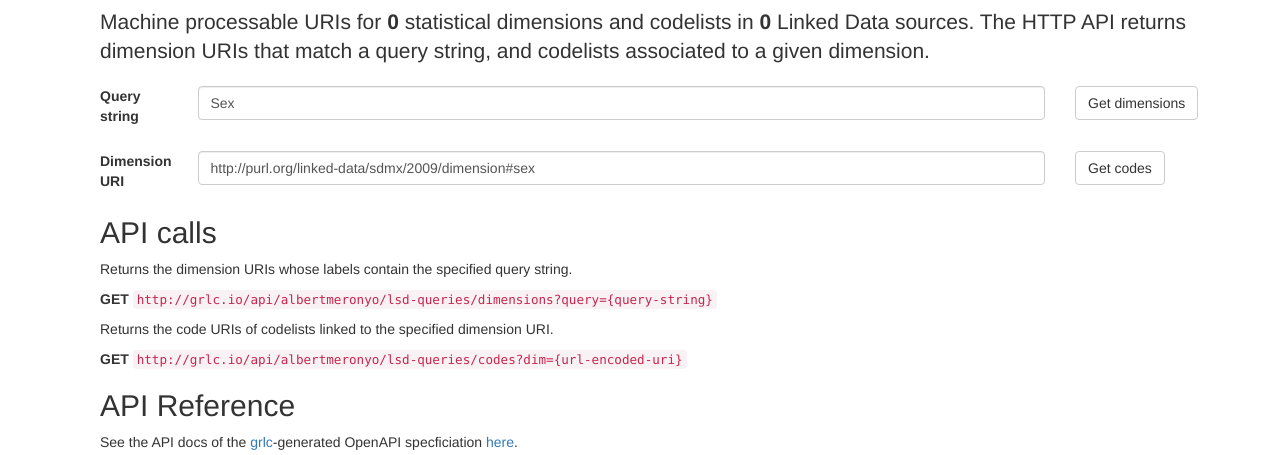
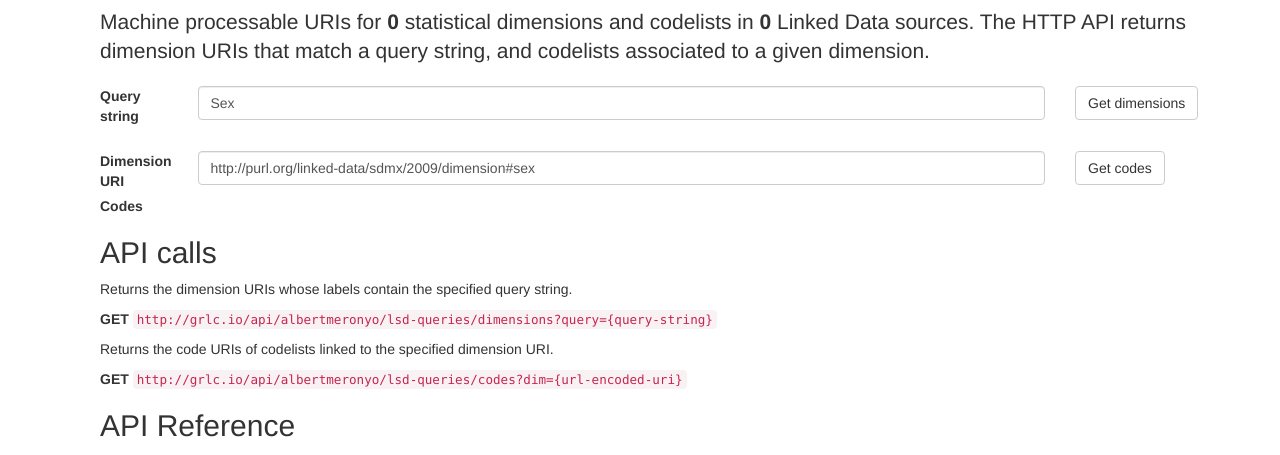
Before and after one commit to albertmeronyo/LSD-Dimensions, a Flask app: page / in a window 1280 px wide. Shown: the part 379-834 px from the top of the page. Run offline with Flask 2, Linux system fonts and the light colour scheme; data that the repository does not hold is empty; some libraries are stand-ins or nearby versions.

Commit message:
Added event handlers and DOM manipulation for query results

```diff
--- a/src/templates/footer.html
+++ b/src/templates/footer.html
@@ -18,5 +18,123 @@
 
   <script src="https://ajax.googleapis.com/ajax/libs/jquery/1.11.3/jquery.min.js"></script>
   <script src="https://maxcdn.bootstrapcdn.com/bootstrap/3.3.7/js/bootstrap.min.js"></script>
+
+
+  <script>
+    $('#dimensions_results').hide();
+
+    $('#get_dimensions_button').click(function(e){get_dimensions();})
+    $('#get_codes_button').click(function(e){
+      var dim_uri = $('#codes').val();
+
+      get_codes(dim_uri);
+    })
+
+    $('#query').keyup(function(e){
+      var code = e.which; // recommended to use e.which, it's normalized across browsers
+      if(code==13) {
+        e.preventDefault();
+        get_dimensions();
+      }
+    });
+
+    $('#codes').keyup(function(e){
+      var code = e.which; // recommended to use e.which, it's normalized across browsers
+      if(code==13) {
+        e.preventDefault();
+        var dim_uri = $('#codes').val();
+        get_codes(dim_uri);
+      }
+    });
+
+    function get_dimensions(){
+      console.log('Dimensions button clicked');
+
+      var url = 'http://grlc.io/api/albertmeronyo/lsd-queries/dimensions?query='+$('#query').val();
+
+      // $.getJSON(url, {query: $('#query').value}, function(data){
+      //   console.log(data);
+      // });
+
+      $.ajax(url, {
+        headers: {
+          Accept : "application/json"
+        },
+        // dataType: "json",
+        url: url,
+        // data: {query: $('#query').value},
+        success: function(data){
+          var dimensions = data.results.bindings;
+
+          if (dimensions.length>0){
+            $('#dimensions_results').show();
+          } else {
+            $('#dimensions_results').hide();
+            return;
+          }
+
+          $('#dimensions_list').empty();
+
+          var ul = $('<div class="list-group"></div>');
+
+          for(var i in dimensions){
+            var dimuri = dimensions[i]['dim']['value'];
+            var freq = dimensions[i]['freq']['value'];
+            console.log(dimuri);
+            var anchor = $('<a class="list-group-item" href="#" data-uri="'+dimuri+'">'+ dimuri + '<span class="badge">'+ freq +'</span></a>');
+            anchor.click(function(e){
+              var self = $(this);
+              console.log(self);
+              var clicked_uri = self[0].dataset['uri'];
+              $('#codes').val(clicked_uri);
+              console.log(clicked_uri);
+              get_codes(clicked_uri);
+            });
+            ul.append(anchor);
+          }
+
+          $('#dimensions_list').append(ul);
+        }
+      });
+    }
+
+
+    function get_codes(uri){
+      var encoded_uri = encodeURIComponent(uri);
+      var url = 'http://grlc.io/api/albertmeronyo/lsd-queries/codes?dim='+encoded_uri;
+
+      $.ajax(url, {
+        headers: {
+          Accept : "application/json"
+        },
+        // dataType: "json",
+        url: url,
+        // data: {query: $('#query').value},
+        success: function(data){
+          var codes = data.results.bindings;
+
+          if (codes.length>0){
+            $('#codes_results').show();
+          } else {
+            $('#codes_results').hide();
+            return;
+          }
+
+          $('#codes_list').empty();
+
+          var ul = $('<div class="list-group"></div>');
+
+          for(var i in codes){
+            var code_uri = codes[i]['code']['value'];
+            console.log(code_uri);
+            var anchor = $('<a class="list-group-item" href="#" data-uri="'+code_uri+'">'+ code_uri + '</a>');
+            ul.append(anchor);
+          }
+
+          $('#codes_list').append(ul);
+        }
+      })
+    }
+  </script>
   </body>
 </html>
--- a/src/templates/lsd-dimensions.html
+++ b/src/templates/lsd-dimensions.html
@@ -13,7 +13,16 @@
     <input class="form-control" id="query" placeholder="Sex" value="Sex">
   </div>
   <div class="col-xs-2">
-    <button type="submit" class="btn btn-default" onClick="window.location.href='http://grlc.io/api/albertmeronyo/lsd-queries/dimensions?query='+document.getElementById('query').value;">Get dimensions</button>
+    <button type="submit" id="get_dimensions_button" class="btn btn-default">Get dimensions</button>
+  </div>
+</div>
+
+<div class="row" id="dimensions_results">
+  <div class="col-xs-1">
+    <strong>Dimensions</strong>
+  </div>
+  <div class="col-xs-9" id="dimensions_list">
+
   </div>
 </div>
 
@@ -27,7 +36,16 @@
     <input class="form-control" id="codes" placeholder="http://purl.org/linked-data/sdmx/2009/dimension#sex" value="http://purl.org/linked-data/sdmx/2009/dimension#sex">
   </div>
   <div class="col-xs-2">
-    <button type="submit" class="btn btn-default" onClick="window.location.href='http://grlc.io/api/albertmeronyo/lsd-queries/codes?dim='+encodeURIComponent(document.getElementById('codes').value);">Get codes</button>
+    <button type="submit" id="get_codes_button" class="btn btn-default" onClick="window.location.href='http://grlc.io/api/albertmeronyo/lsd-queries/codes?dim='+encodeURIComponent(document.getElementById('codes').value);">Get codes</button>
+  </div>
+</div>
+
+<div class="row" id="codes_results">
+  <div class="col-xs-1">
+    <strong>Codes</strong>
+  </div>
+  <div class="col-xs-9" id="codes_list">
+
   </div>
 </div>
 
```
